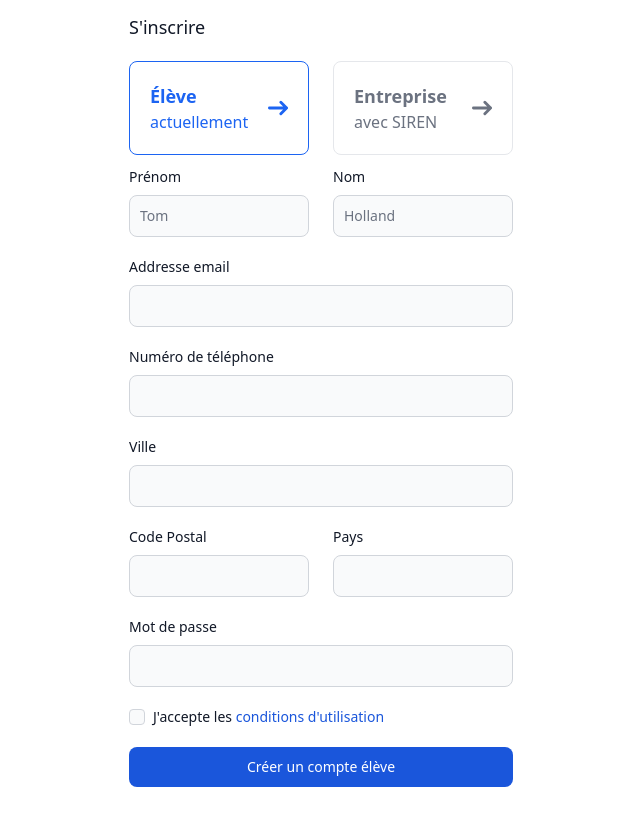
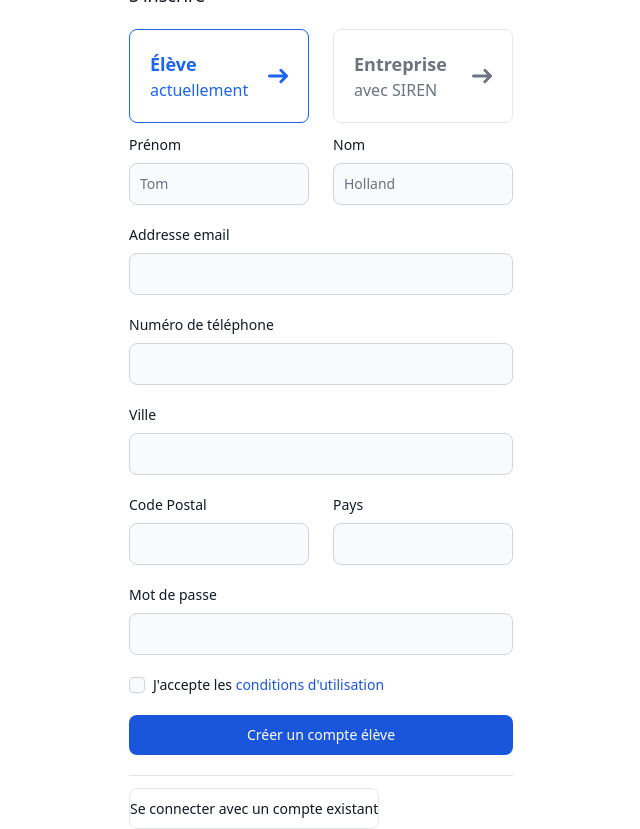
Before and after one commit to cvthequewallon/cvtheque, a PHP site: page /view/form_signup.php in a window 1280 px wide. Shown: the whole page, without its empty margins (319-959 px from the left). Before the commit the page ends 787 px from the top, so only its background shows below. Run offline with PHP 8.4, Linux system fonts and the light colour scheme; style sheets or scripts are compiled from the project's sources; some libraries are stand-ins or nearby versions.

Commit message:
update href

```diff
--- a/view/form_signin.php
+++ b/view/form_signin.php
@@ -34,7 +34,7 @@
                 </form>
             </div>
             <hr class="my-5">
-            <a href="/view/signup.php" type="button" class="py-2.5 me-2 mb-2 text-sm font-medium text-gray-900 focus:outline-none bg-white rounded-lg border border-gray-200 hover:bg-gray-100 hover:text-blue-700 focus:z-10 focus:ring-4 focus:ring-gray-100 dark:focus:ring-gray-700 dark:bg-gray-800 dark:text-gray-400 dark:border-gray-600 dark:hover:text-white dark:hover:bg-gray-700">Créer un compte</a>
+            <a href="form_signup.php" type="button" class="py-2.5 me-2 mb-2 text-sm font-medium text-gray-900 focus:outline-none bg-white rounded-lg border border-gray-200 hover:bg-gray-100 hover:text-blue-700 focus:z-10 focus:ring-4 focus:ring-gray-100 dark:focus:ring-gray-700 dark:bg-gray-800 dark:text-gray-400 dark:border-gray-600 dark:hover:text-white dark:hover:bg-gray-700">Créer un compte</a>
         </div>
         </div>
     </main>
--- a/view/form_signup.php
+++ b/view/form_signup.php
@@ -200,6 +200,8 @@
                     Créer un compte entreprise
                 </button>
             </form>
+            <hr class="my-5">
+            <a href="form_signin.php" type="button" class="py-2.5 me-2 mb-2 text-sm font-medium text-gray-900 focus:outline-none bg-white rounded-lg border border-gray-200 hover:bg-gray-100 hover:text-blue-700 focus:z-10 focus:ring-4 focus:ring-gray-100 dark:focus:ring-gray-700 dark:bg-gray-800 dark:text-gray-400 dark:border-gray-600 dark:hover:text-white dark:hover:bg-gray-700">Se connecter avec un compte existant</a>
         </div>
     </div>
 </body>
```
